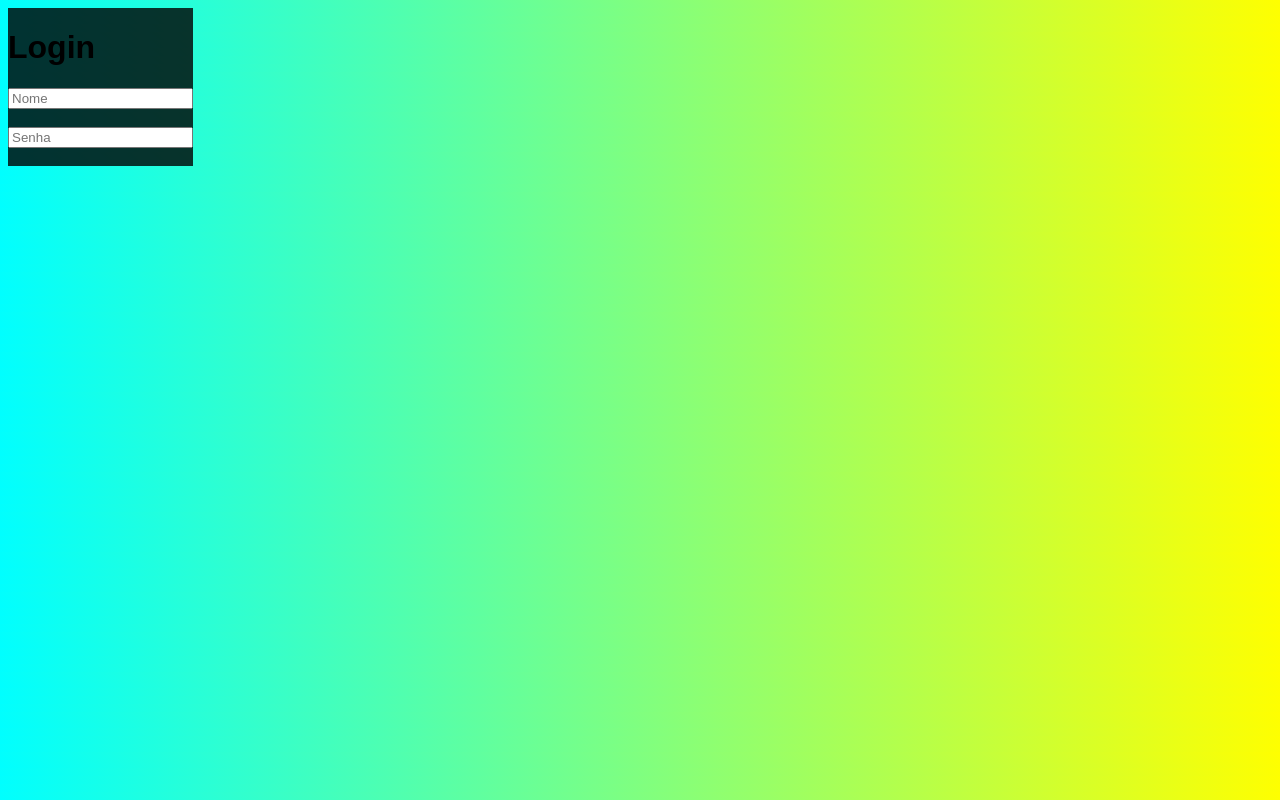
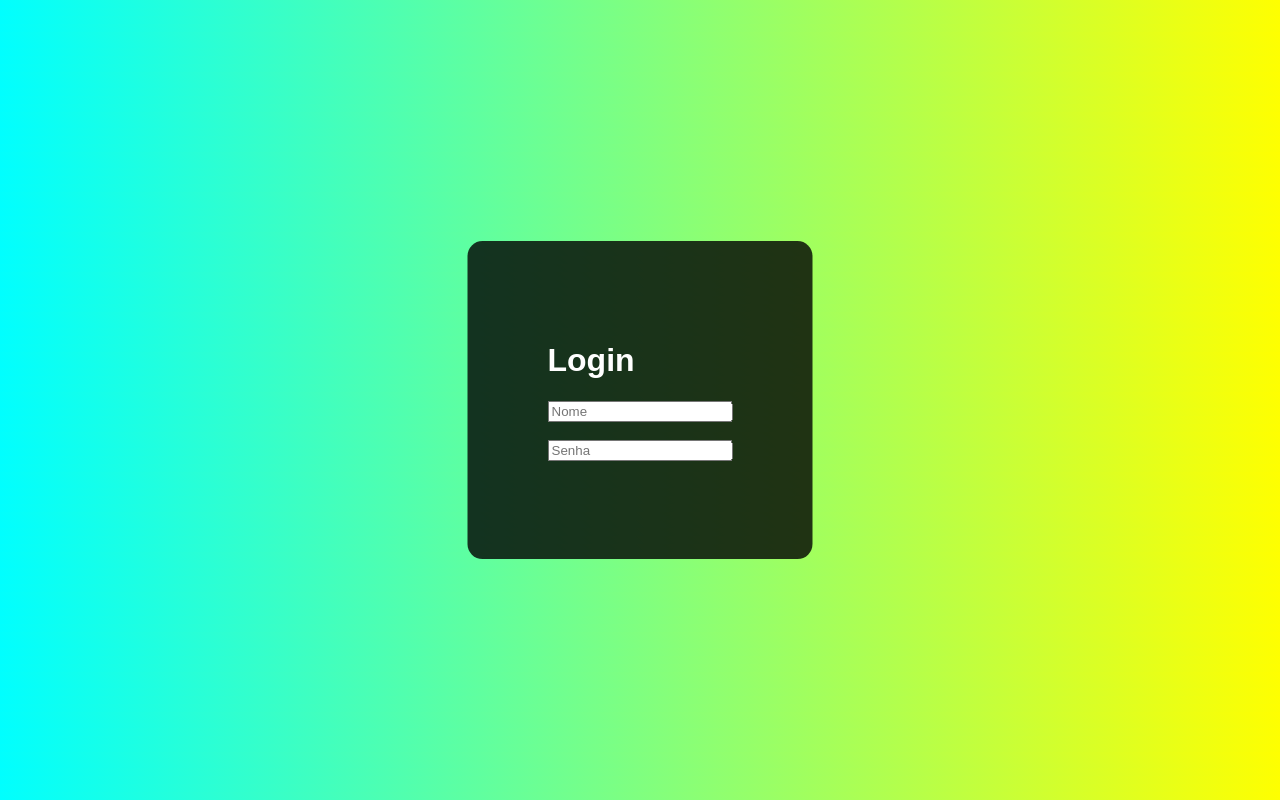
Before and after one commit to omartins-zs/tela_login_css, a plain HTML site: page index.html in a window 1280 px wide. Drawn offline with Linux system fonts and the light colour scheme.

Commit message:
Personalizando e Centralizando o Form

```diff
--- a/index.html
+++ b/index.html
@@ -16,6 +16,12 @@
         .form {
             background-color: rgb(0, 0, 0, 0.8);
             position: absolute;
+            top: 50%;
+            left: 50%;
+            transform: translate(-50%, -50%);
+            padding: 80px;
+            border-radius: 15px;
+            color: #fff;
         }
     </style>
 </head>
```
